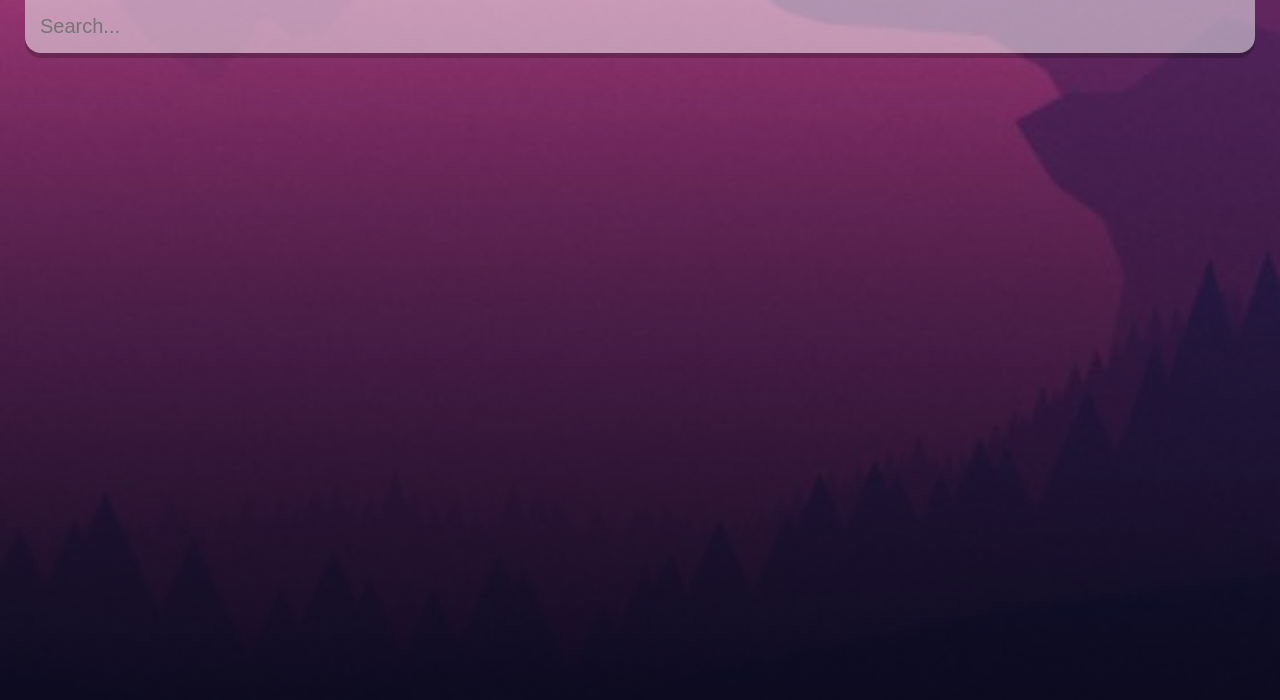
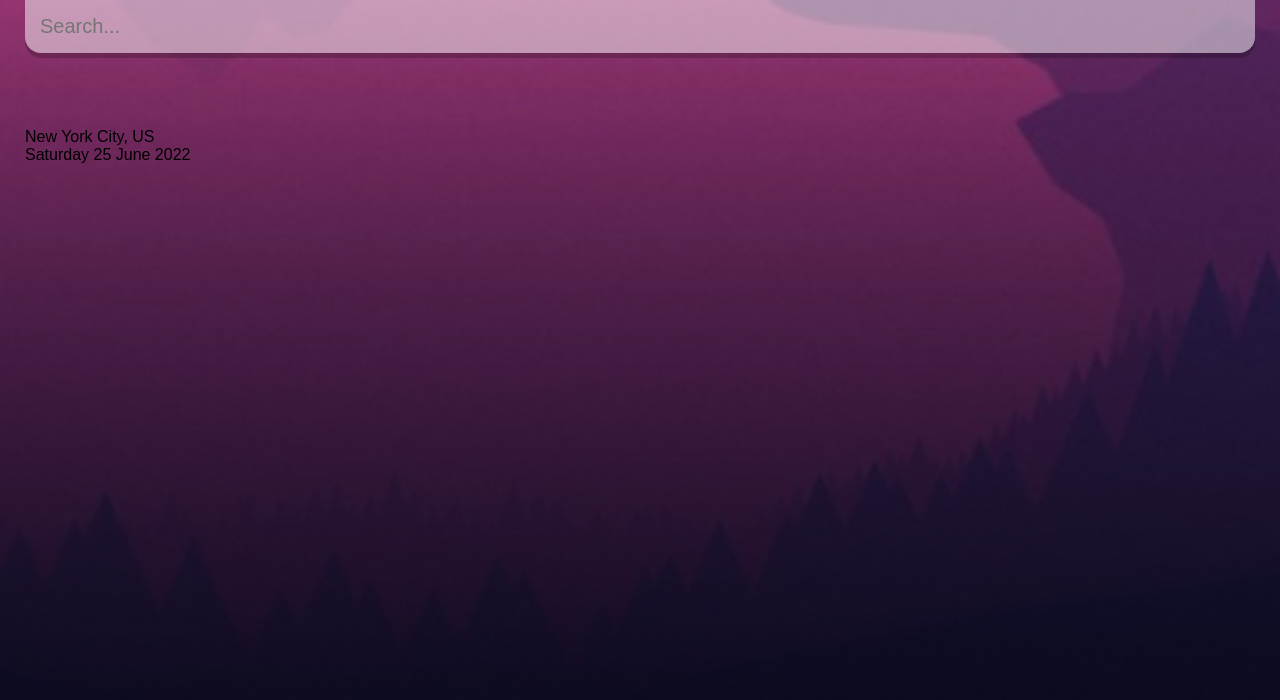
Before and after one commit to lucasxtan/weather-app, a React (Create React App) app: page / in a window 1280 px wide. Shown: the top 700 px of the page. Built offline with nearby package versions, Linux system fonts and the light colour scheme.

Commit message:
add date to weather app

```diff
--- a/src/App.js
+++ b/src/App.js
@@ -7,6 +7,19 @@
 };
 
 function App() {
+
+  const dateBuilder = (d) => {
+    let months = ["January", "February", "March", "April", "May", "June", "July", "August", "September", "October", "November", "December"]
+    let days = ["Sunday", "Monday", "Tuesday", "Wednesday", "Thursday", "Friday", "Saturday"];
+
+    let day = days[d.getDay()];
+    let date = d.getDate();
+    let month = months[d.getMonth()];
+    let year = d.getFullYear();
+
+    return `${day} ${date} ${month} ${year}`
+  }
+
   return (
     <div className="app warm">
       <main>
@@ -17,6 +30,10 @@
             placeholder="Search..."
             />
         </div>
+        <div className="location-box">
+          <div className="location">New York City, US</div>
+          <div className="date">{dateBuilder(new Date())}</div>
+        </div>
       </main>
     </div>
   );
```
